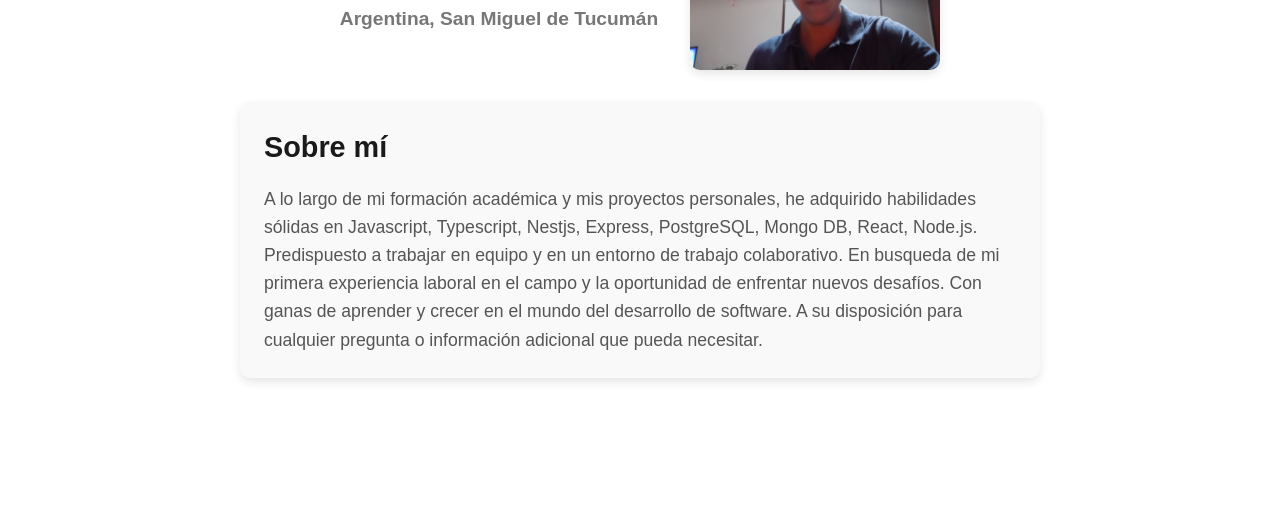
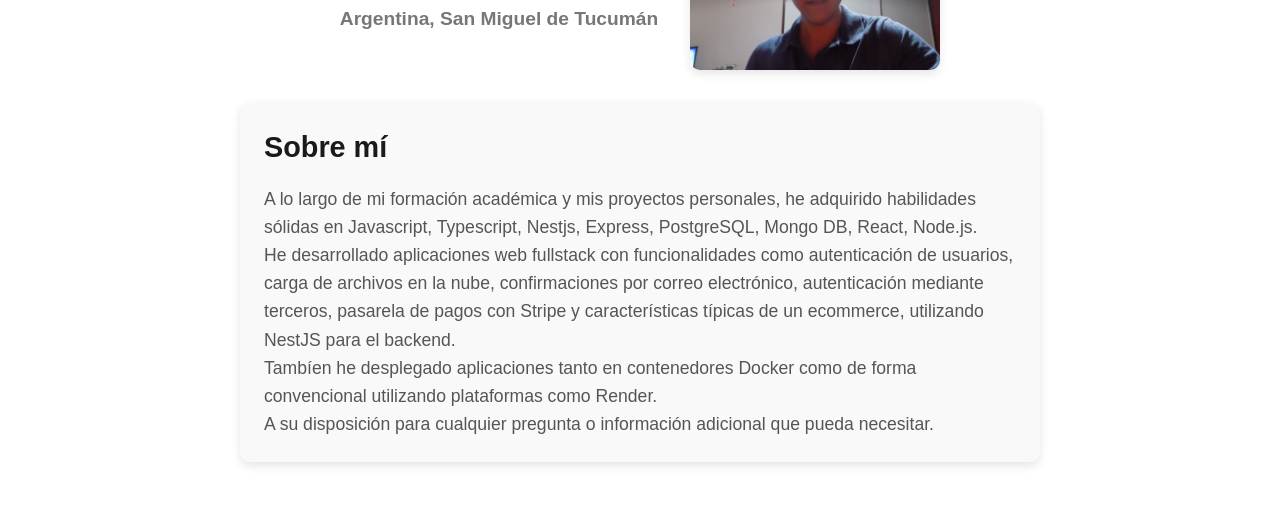
Before and after one commit to augustogalvanb/augustogalvanb.github.io, a website: page index.html in a window 1280 px wide. Shown: the part 217-722 px from the top of the page. Drawn offline with Linux system fonts and the light colour scheme.

Commit message:
update index.html

```diff
--- a/index.html
+++ b/index.html
@@ -44,9 +44,13 @@
                 <p>
                     A lo largo de mi formación académica y mis proyectos personales, he adquirido habilidades sólidas en
                     Javascript, Typescript, Nestjs, Express, PostgreSQL, Mongo DB, React, Node.js.
-                    Predispuesto a trabajar en equipo y en un entorno de trabajo colaborativo.
-                    En busqueda de mi primera experiencia laboral en el campo y la oportunidad de enfrentar nuevos desafíos.
-                    Con ganas de aprender y crecer en el mundo del desarrollo de software.
+                    <br>
+                    He desarrollado aplicaciones web fullstack con funcionalidades como autenticación de usuarios, carga de archivos en la nube,
+                    confirmaciones por correo electrónico, autenticación mediante terceros, pasarela de pagos con Stripe y características típicas de un ecommerce,
+                    utilizando NestJS para el backend.
+                    <br>
+                    Tambíen he desplegado aplicaciones tanto en contenedores Docker como de forma convencional utilizando plataformas como Render.
+                    <br>
                     A su disposición para cualquier pregunta o información adicional que pueda necesitar.
                 </p>
             </section>
```
